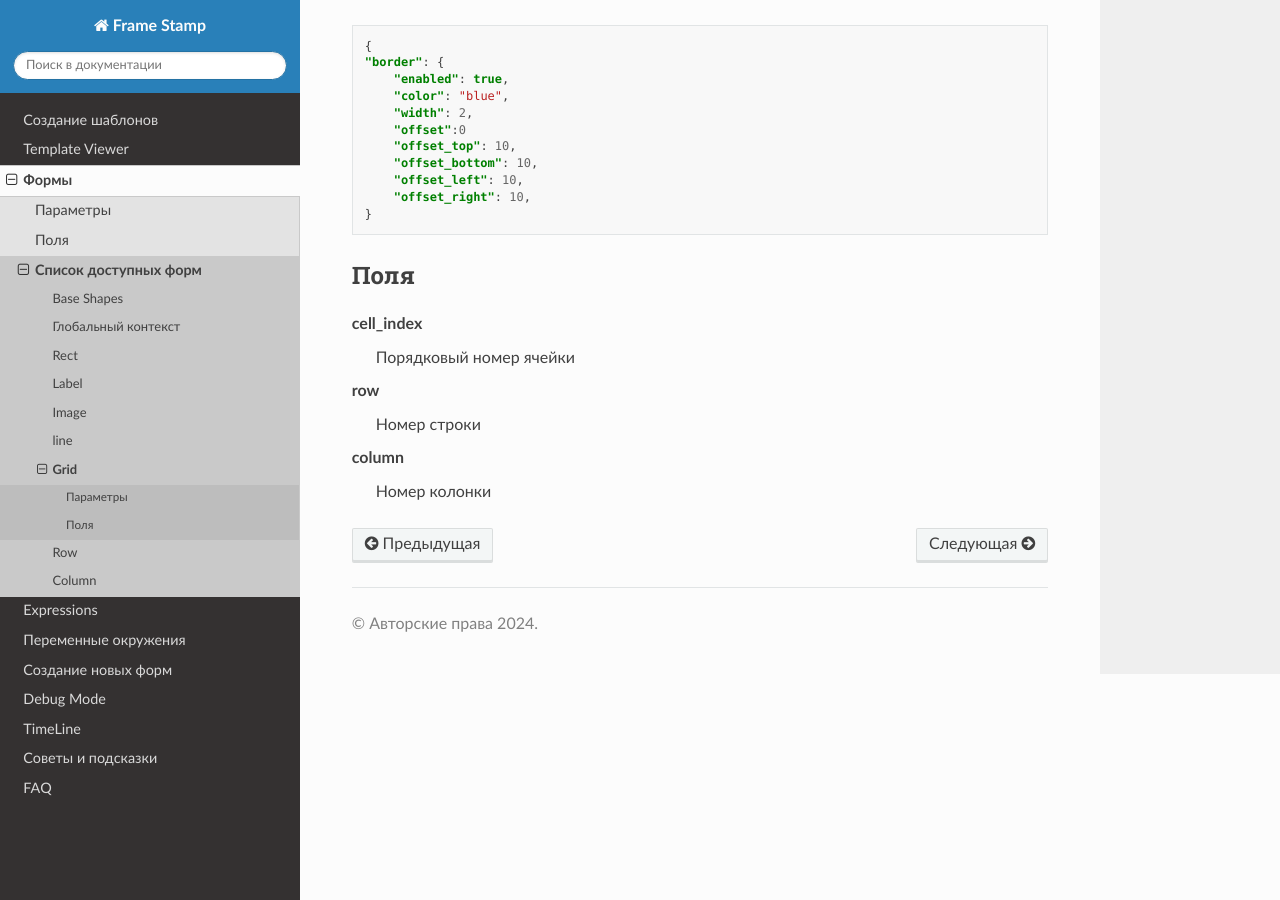
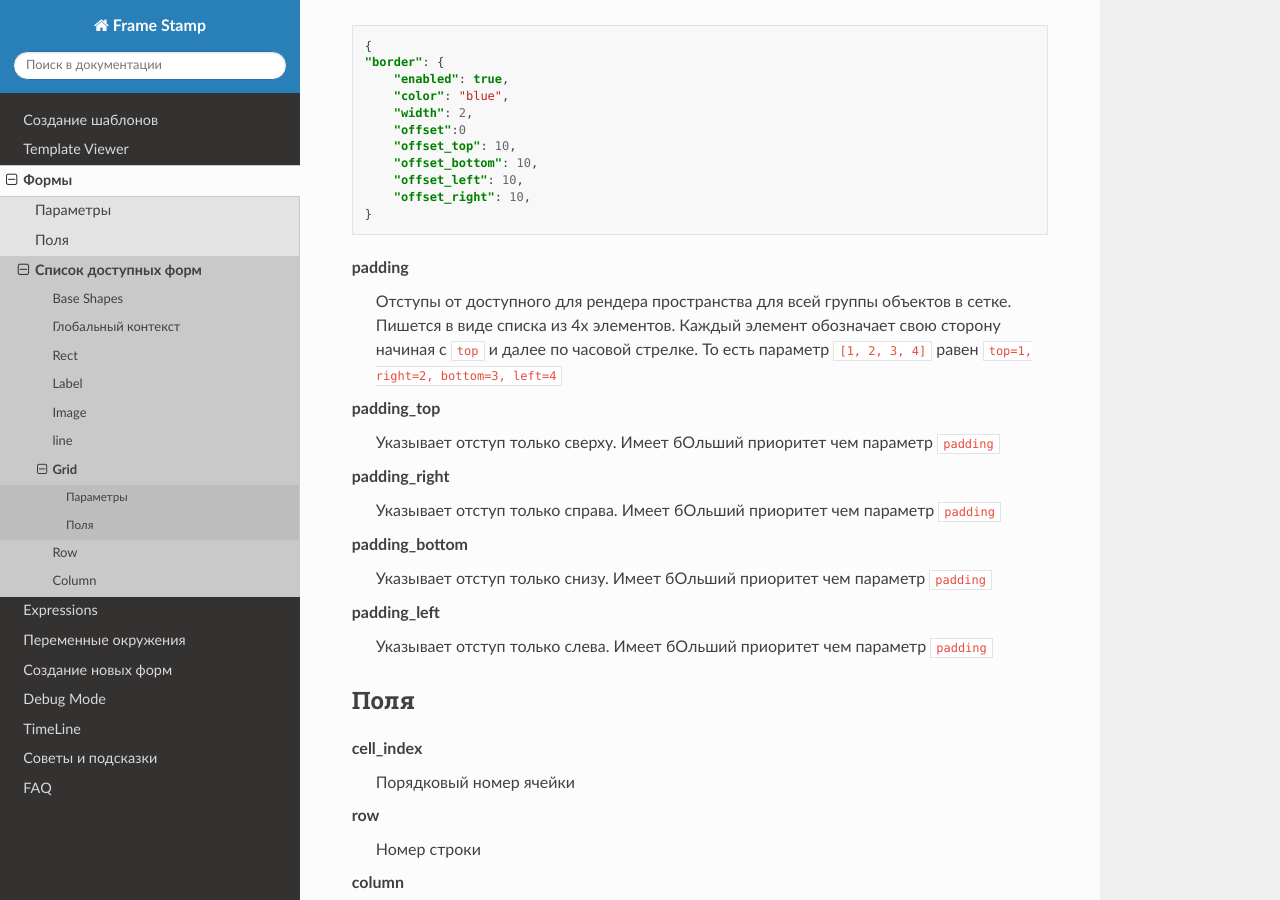
Before and after one commit to paulwinex/frame-stamp, a Sphinx documentation site: the page built from docs/shapes/grid.rst, in a window 1280 px wide and 900 px high, scrolled down 1051 px. Built offline with Sphinx 7.4.7 and the Read the Docs theme 3.1.0, drawn with Linux system fonts in a browser that asks for light colours; formulas are drawn with MathJax 3.

Commit message:
update docs

```diff
--- a/docs/shapes/grid.rst
+++ b/docs/shapes/grid.rst
@@ -56,6 +56,24 @@ border
       "offset_right": 10,
   }
 
+padding
+    Отступы от доступного для рендера пространства для всей группы объектов в сетке.
+    Пишется в виде списка из 4х элементов. Каждый элемент обозначает свою сторону начиная с ``top``
+    и далее по часовой стрелке.
+    То есть параметр ``[1, 2, 3, 4]`` равен ``top=1, right=2, bottom=3, left=4``
+
+padding_top
+    Указывает отступ только сверху. Имеет бОльший приоритет чем параметр ``padding``
+
+padding_right
+    Указывает отступ только справа. Имеет бОльший приоритет чем параметр ``padding``
+
+padding_bottom
+    Указывает отступ только снизу. Имеет бОльший приоритет чем параметр ``padding``
+
+padding_left
+    Указывает отступ только слева. Имеет бОльший приоритет чем параметр ``padding``
+
 
 Поля
 ====
```
